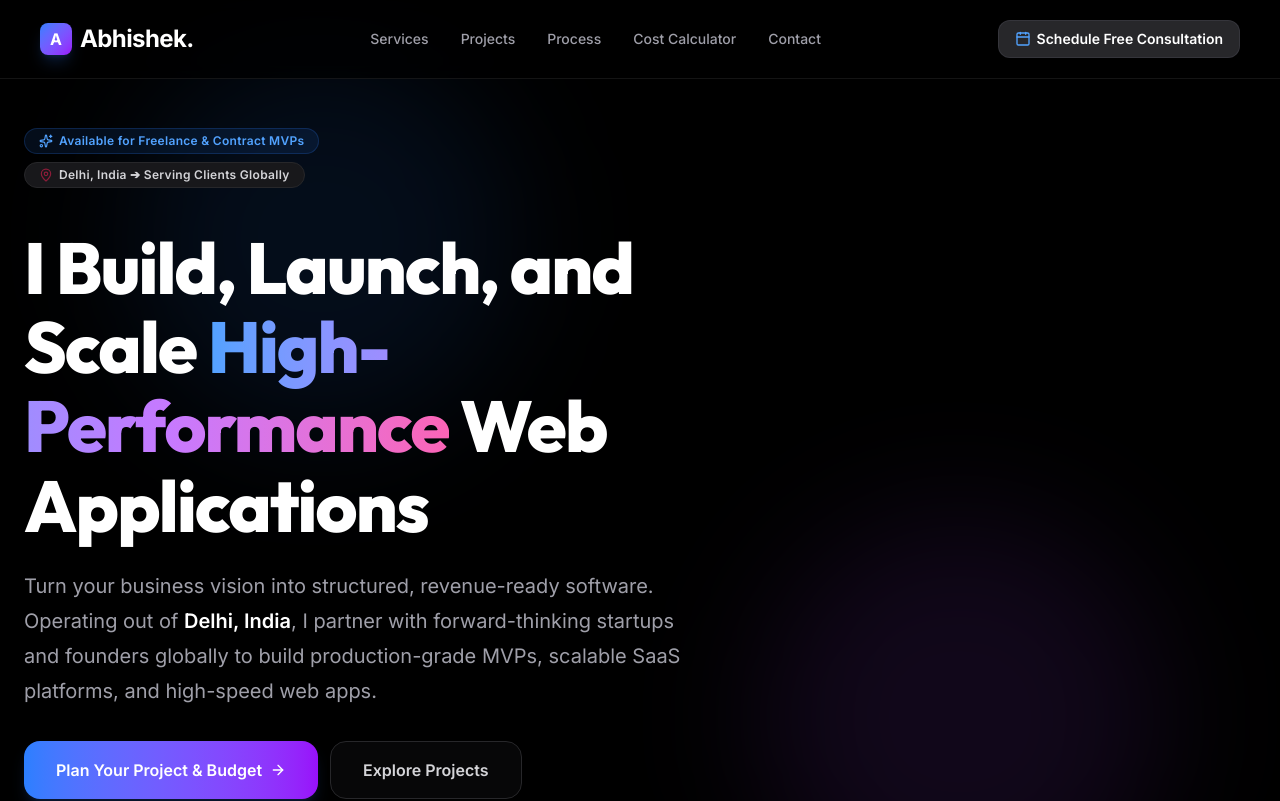
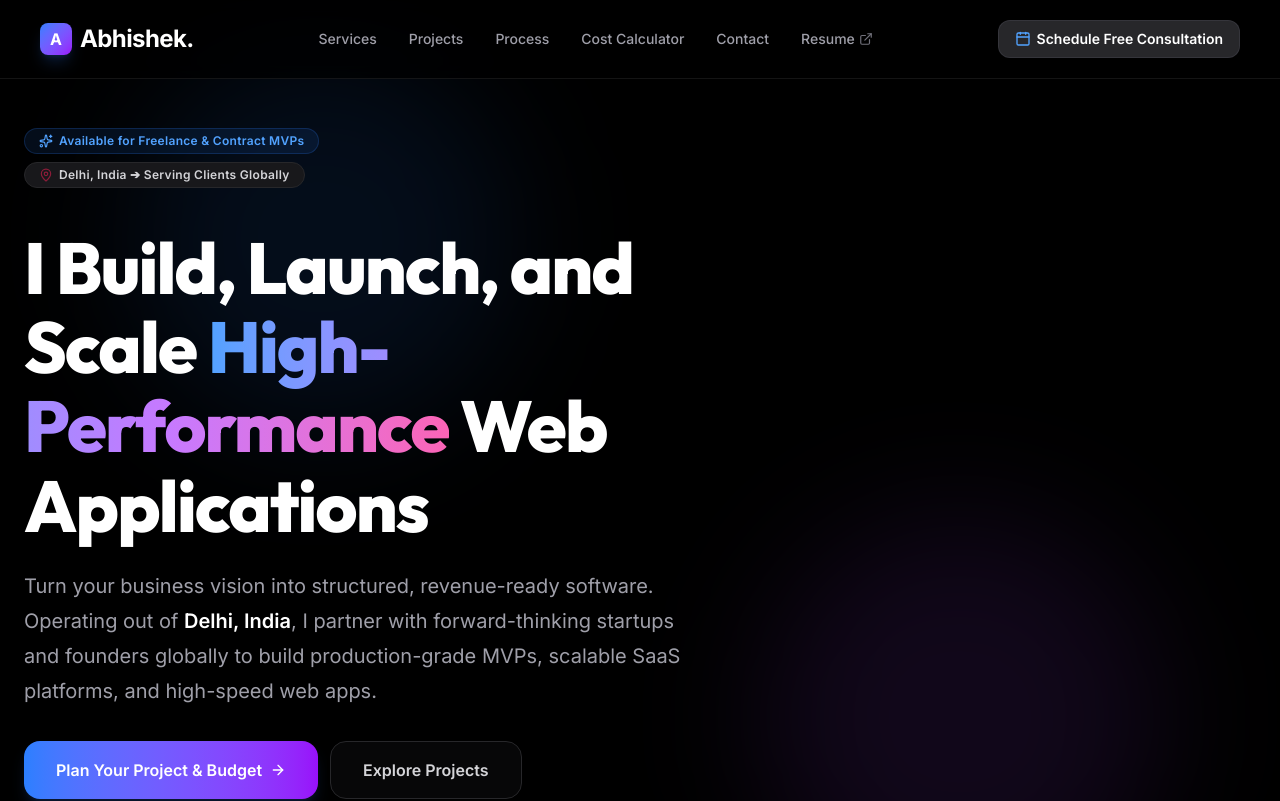
Before and after one commit to abhi-sri94/my-portfolio, a React (Vite) app: page / in a window 1280 px wide. Shown: the top 801 px of the page. Built offline with nearby package versions, Linux system fonts and the light colour scheme.

Commit message:
feat: add View Resume button to desktop navbar and mobile menu drawer linking to abhishek_updated_profile.pdf

```diff
--- a/src/App.jsx
+++ b/src/App.jsx
@@ -503,6 +503,15 @@ export default function App() {
             <a href="#process" className="hover:text-white transition">Process</a>
             <a href="#estimator" className="hover:text-white transition">Cost Calculator</a>
             <a href="#contact" className="hover:text-white transition">Contact</a>
+            <a
+              href="/abhishek_updated_profile.pdf"
+              target="_blank"
+              rel="noopener noreferrer"
+              className="hover:text-white transition flex items-center gap-1"
+            >
+              Resume
+              <ExternalLink className="w-3.5 h-3.5 text-zinc-500" />
+            </a>
           </div>
 
           <div className="flex items-center gap-4">
@@ -563,6 +572,16 @@ export default function App() {
                 className="hover:text-white transition py-2 border-b border-zinc-900/50"
               >
                 Contact
+              </a>
+              <a
+                href="/abhishek_updated_profile.pdf"
+                target="_blank"
+                rel="noopener noreferrer"
+                onClick={() => setMobileMenuOpen(false)}
+                className="hover:text-white transition py-2 border-b border-zinc-900/50 flex items-center justify-between"
+              >
+                <span>Resume</span>
+                <ExternalLink className="w-4 h-4 text-zinc-500" />
               </a>
 
               <a
```
